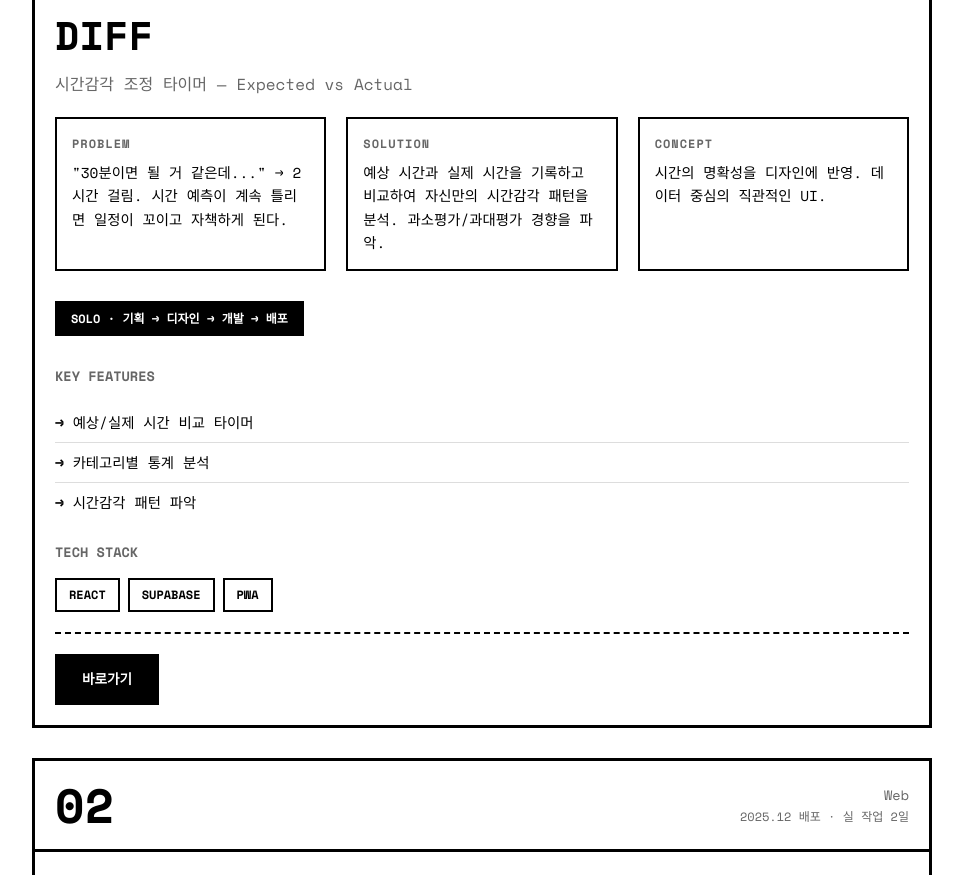
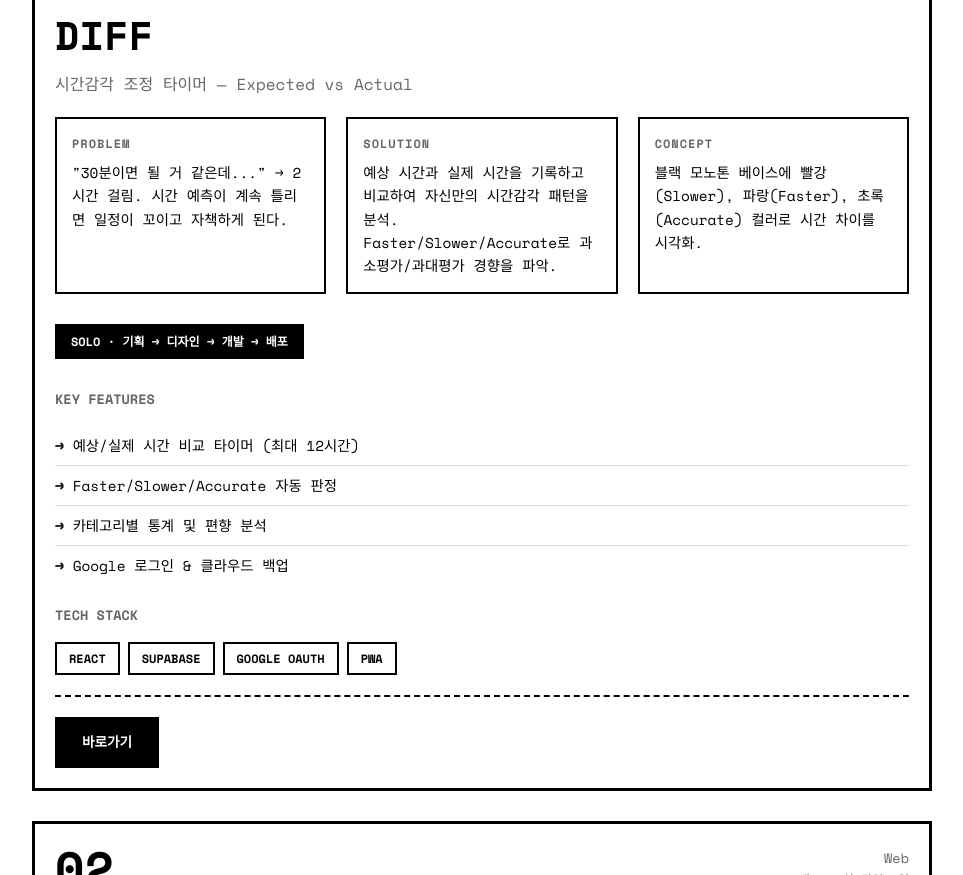
Before and after one commit to hanabikwon/product-collection, a plain HTML site: page index.html in a window 1280 px wide. Shown: the part 821-1696 px from the top of the page, without its empty margins (158-1121 px from the left). Drawn offline with nearby package versions, Linux system fonts and the light colour scheme.

Commit message:
Enhance DIFF project description
- Add Faster/Slower/Accurate concept to Solution
- Concept: Add color scheme (블랙 모노톤 + 빨강/파랑/초록)
- Key Features: 3 → 4 items, add Google login
- Tech Stack: Add Google OAuth
- Timeline: 3-5일 → 실 작업 5일

```diff
--- a/index.html
+++ b/index.html
@@ -360,7 +360,7 @@
           <span class="project-number">01</span>
           <div class="project-meta">
             <p class="platform">Web · PWA</p>
-            <p class="timeline">2025.12 배포 · 3-5일</p>
+            <p class="timeline">2025.12 배포 · 실 작업 5일</p>
           </div>
         </div>
         <div class="project-body">
@@ -375,11 +375,11 @@
             </div>
             <div class="grid-item">
               <h4>Solution</h4>
-              <p>예상 시간과 실제 시간을 기록하고 비교하여 자신만의 시간감각 패턴을 분석. 과소평가/과대평가 경향을 파악.</p>
+              <p>예상 시간과 실제 시간을 기록하고 비교하여 자신만의 시간감각 패턴을 분석. Faster/Slower/Accurate로 과소평가/과대평가 경향을 파악.</p>
             </div>
             <div class="grid-item">
               <h4>Concept</h4>
-              <p>시간의 명확성을 디자인에 반영. 데이터 중심의 직관적인 UI.</p>
+              <p>블랙 모노톤 베이스에 빨강(Slower), 파랑(Faster), 초록(Accurate) 컬러로 시간 차이를 시각화.</p>
             </div>
           </div>
 
@@ -387,15 +387,17 @@
 
           <h4 style="margin-top: 20px; font-size: 0.85rem; color: var(--gray);">KEY FEATURES</h4>
           <ul class="features">
-            <li>예상/실제 시간 비교 타이머</li>
-            <li>카테고리별 통계 분석</li>
-            <li>시간감각 패턴 파악</li>
+            <li>예상/실제 시간 비교 타이머 (최대 12시간)</li>
+            <li>Faster/Slower/Accurate 자동 판정</li>
+            <li>카테고리별 통계 및 편향 분석</li>
+            <li>Google 로그인 & 클라우드 백업</li>
           </ul>
 
           <h4 style="margin-top: 20px; font-size: 0.85rem; color: var(--gray);">TECH STACK</h4>
           <div class="tags">
             <span class="tag">React</span>
             <span class="tag">Supabase</span>
+            <span class="tag">Google OAuth</span>
             <span class="tag">PWA</span>
           </div>
 
```
